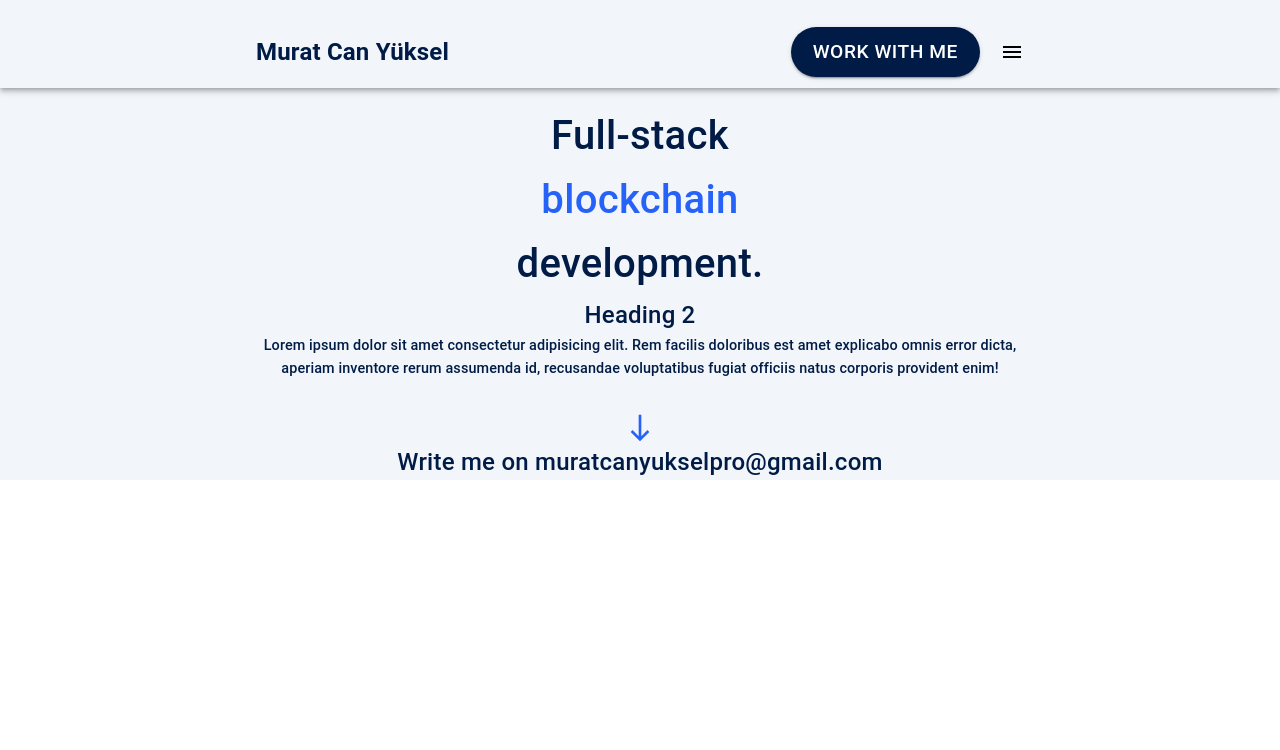
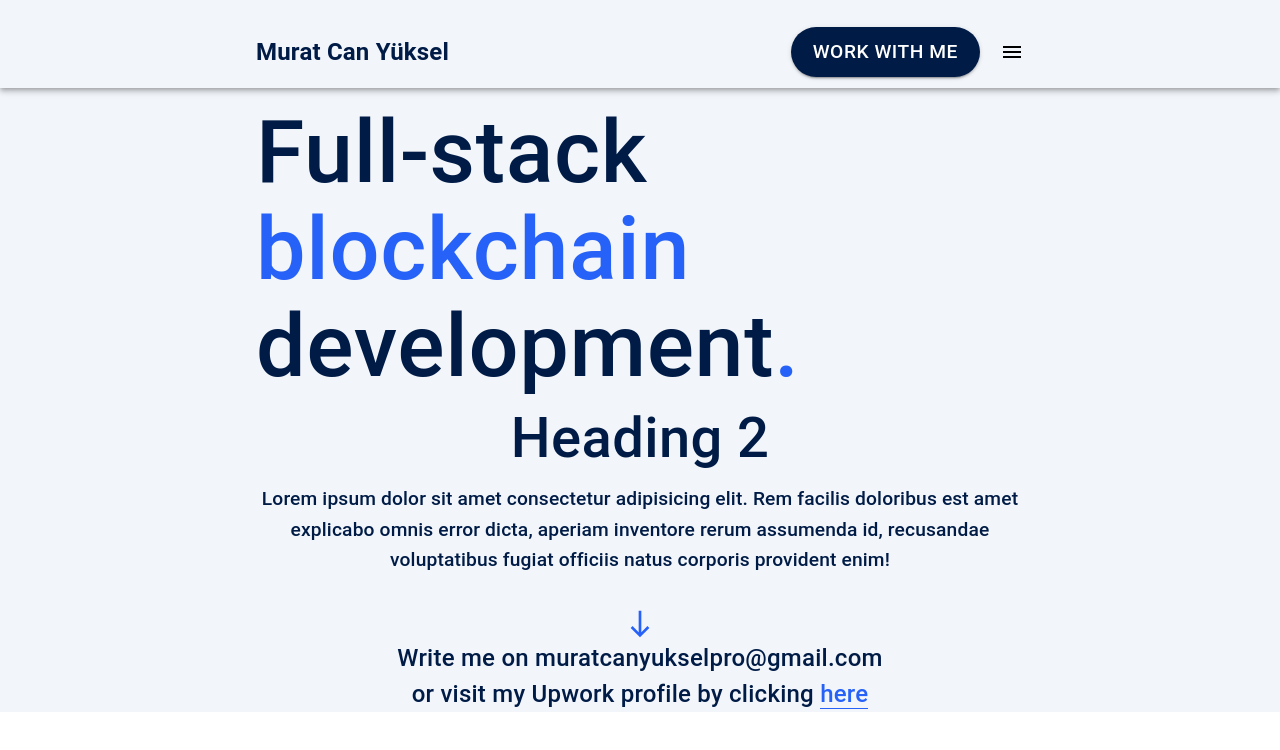
Before and after one commit to muratcan-yuksel/personal-website-2024, a React (Vite) app: page / in a window 1280 px wide. Shown: the top 750 px of the page. Built offline with nearby package versions, Linux system fonts and the light colour scheme.

Commit message:
fallback

```diff
--- a/src/components/Hero.jsx
+++ b/src/components/Hero.jsx
@@ -18,20 +18,32 @@ const Hero = () => {
         <Typography
           sx={{
             color: "#001c46",
-            fontSize: "2.5em",
-            textAlign: "center",
+            fontSize: { xs: "2.5em", sm: "3.5em", md: "5.5em" },
+            width: "100%",
+            textAlign: {
+              xs: "center",
+              lg: "start",
+            },
+            lineHeight: "1.1em",
           }}
           variant="h6"
         >
-          Full-stack{" "}
-          <Box
-            sx={{
+          Full-stack
+          <span
+            style={{
               color: "#2762f8",
             }}
           >
-            blockchain
-          </Box>
-          development.
+            {""} blockchain {""}
+          </span>
+          development
+          <span
+            style={{
+              color: "#2762f8",
+            }}
+          >
+            .
+          </span>
         </Typography>
       </Box>
       {/* h2 */}
@@ -40,7 +52,11 @@ const Hero = () => {
           color: "#001c46",
           textAlign: "center",
           fontWeight: "medium",
-          fontSize: "1.5em",
+          fontSize: {
+            xs: "1.5em",
+            sm: "2.5em",
+            md: "3.5em",
+          },
         }}
         variant="h6"
       >
@@ -53,7 +69,10 @@ const Hero = () => {
           color: "#001c46",
           textAlign: "center",
           fontWeight: "medium",
-          fontSize: "0.9em",
+          fontSize: {
+            xs: "0.9em",
+            sm: "1.2em",
+          },
         }}
         variant="h6"
       >
@@ -81,7 +100,20 @@ const Hero = () => {
         }}
       >
         {" "}
-        Write me on muratcanyukselpro@gmail.com{" "}
+        Write me on muratcanyukselpro@gmail.com <br></br> or visit my Upwork
+        profile by clicking{" "}
+        <a
+          href="https://www.upwork.com/freelancers/~013e02c0111a99e5d5"
+          target="_blank"
+          rel="noopener noreferrer"
+          style={{
+            textDecoration: "none",
+            color: "#2762f8",
+            borderBottom: "1px solid #2762f8",
+          }}
+        >
+          here
+        </a>
       </Typography>
     </Box>
   );
```
